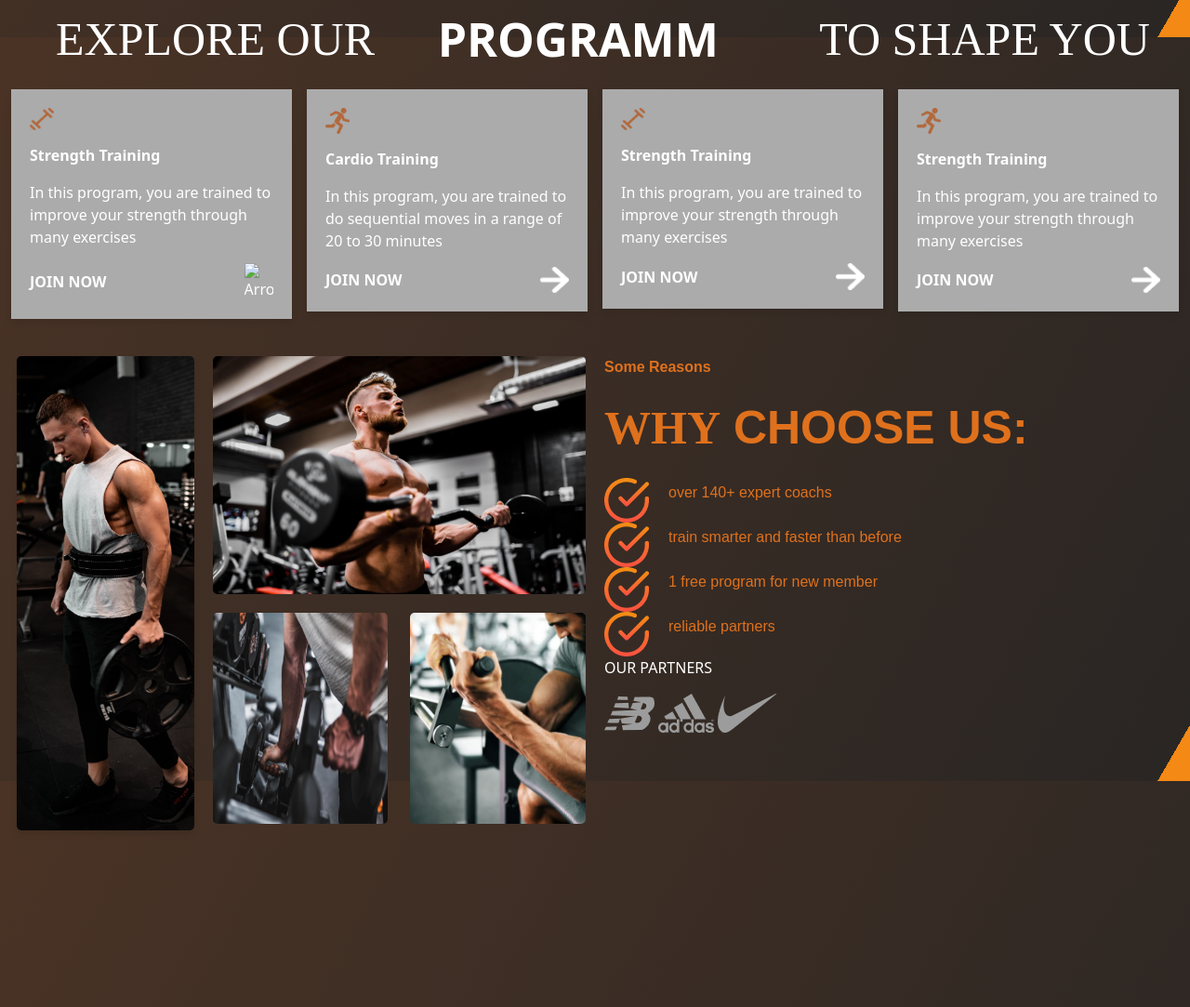
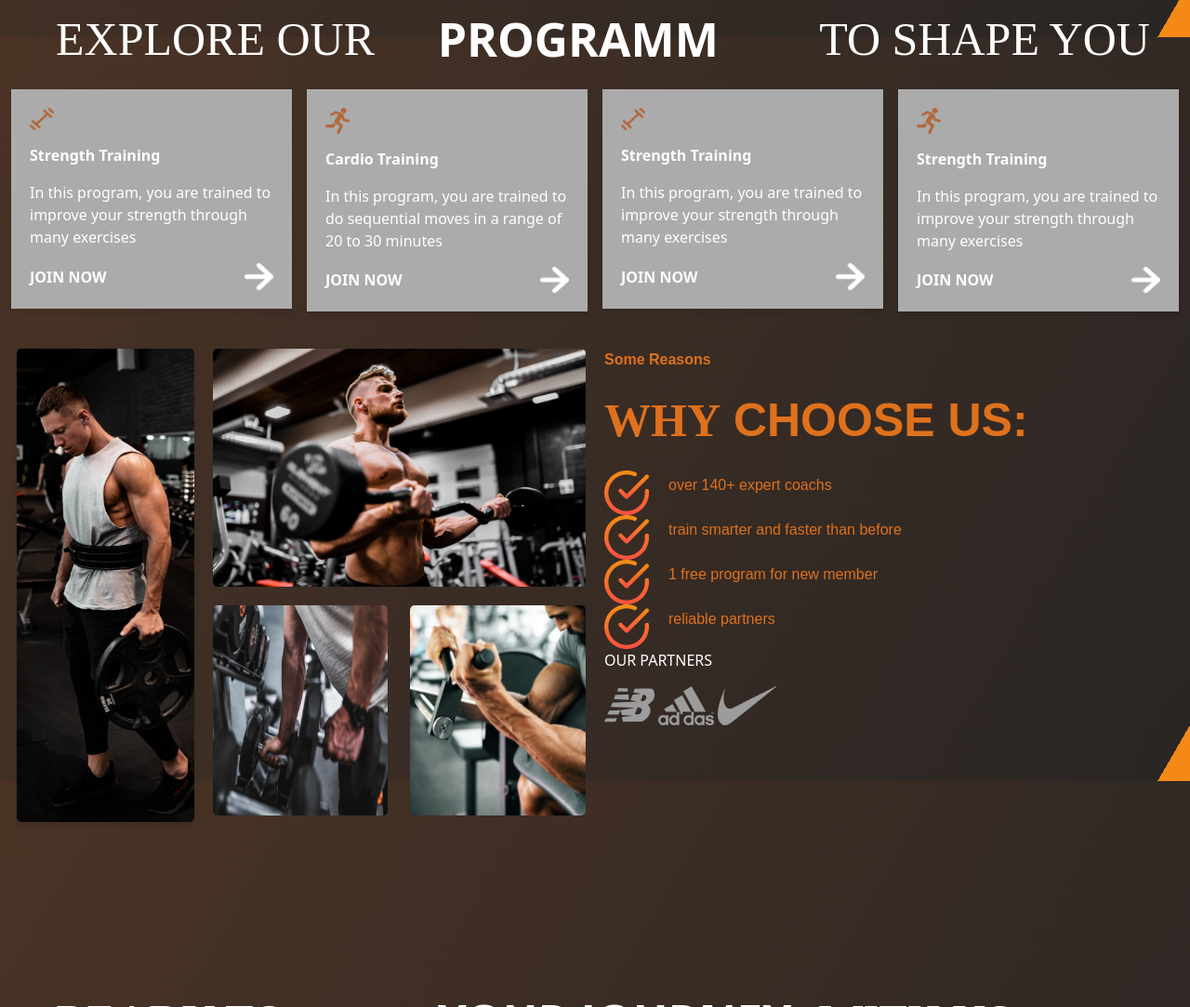
Before and after one commit to Abdullah-1213/thefitgym, a plain HTML site: page index.html in a window 1280 px wide. Shown: the part 760-1843 px from the top of the page at 93% size. Drawn offline with nearby package versions, Linux system fonts and the light colour scheme; a web font is replaced by a local one.

Commit message:
Update index.html

```diff
--- a/index.html
+++ b/index.html
@@ -117,7 +117,7 @@
                     <p>In this program, you are trained to improve your strength through many exercises</p>
                     <div class="card-footer">
                         <p>JOIN NOW</p>
-                        <img src="Pngs/rightArrow.png" alt="Arrow">
+                        <img src="rightArrow.png" alt="Arrow">
                     </div>
                 </div>
             </div>
```
